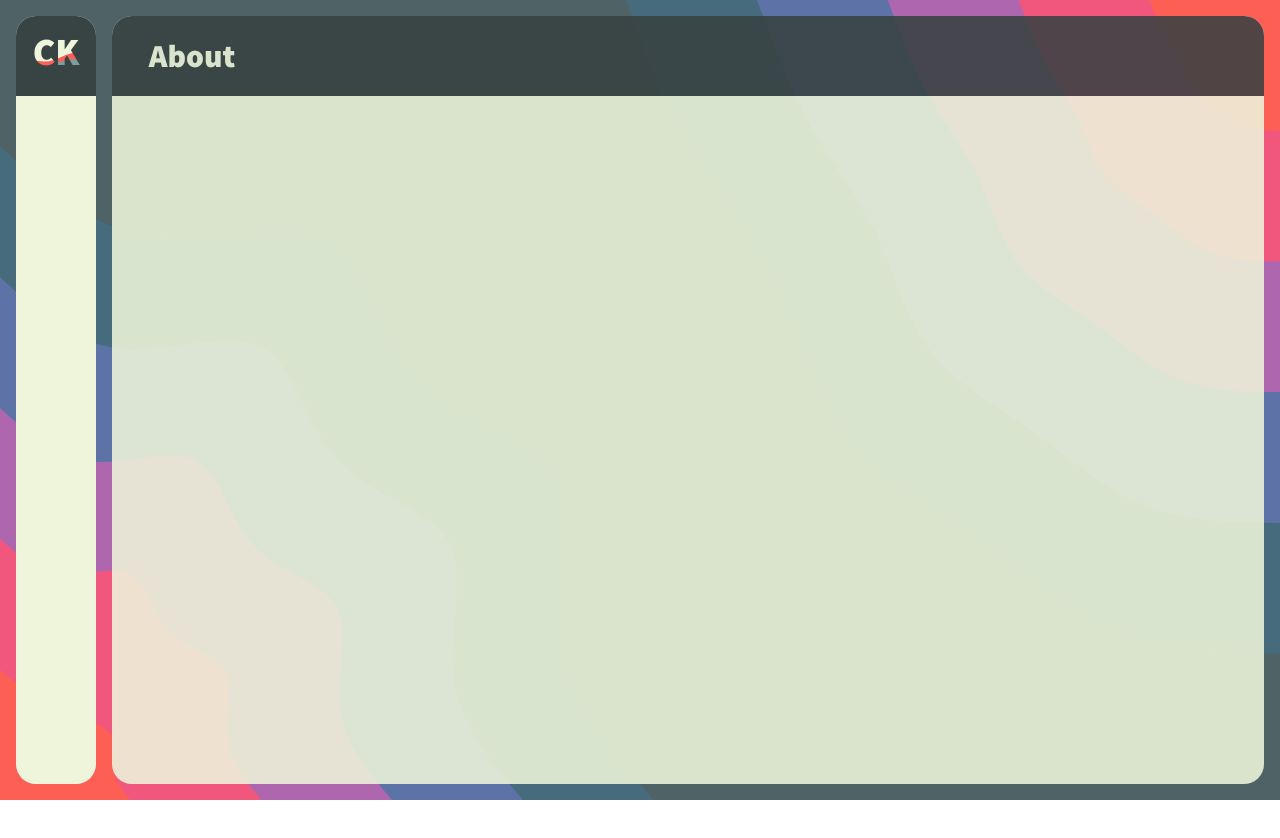
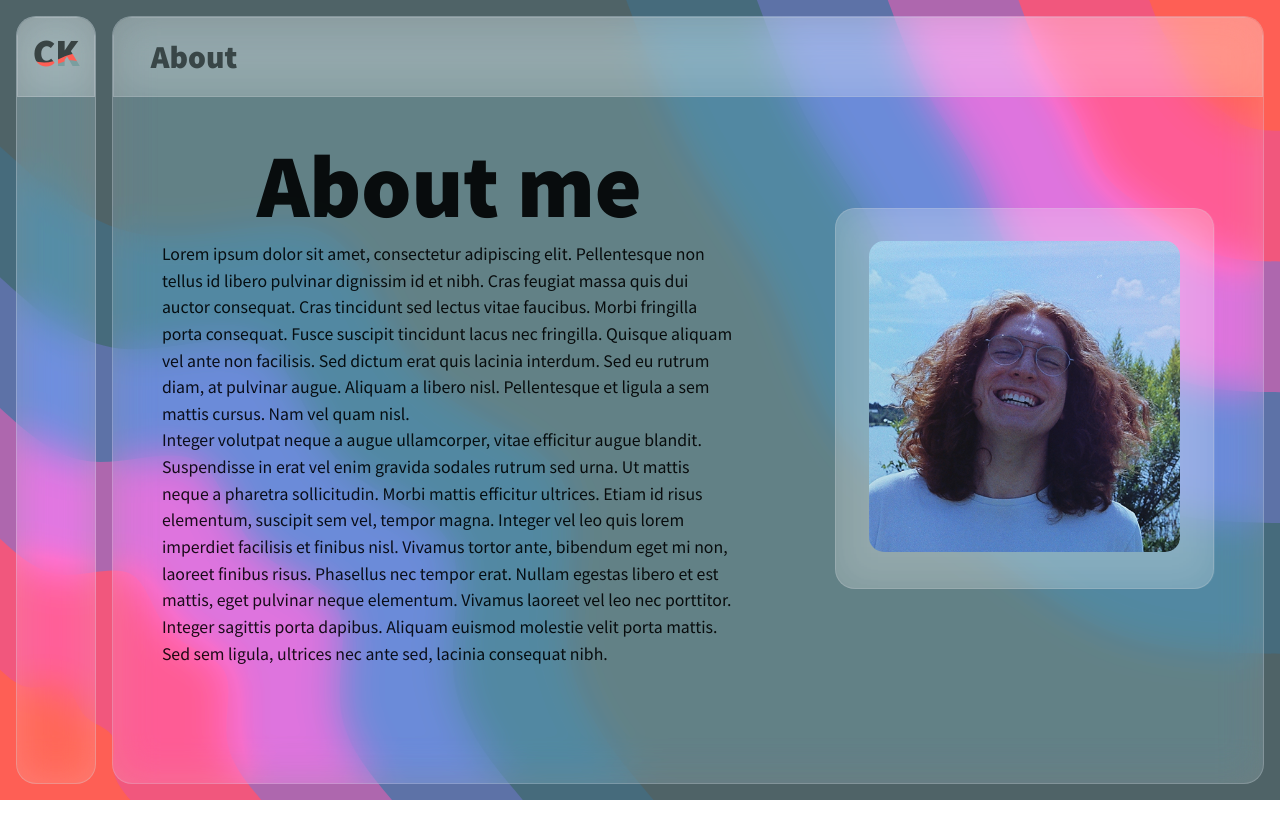
Before and after one commit to cameron-kirby/cameron-kirby-old, a React (Create React App) app in the folder client/: page /about in a window 1280 px wide. Shown: the top 838 px of the page. Built offline with nearby package versions, Linux system fonts and the light colour scheme; some icons are missing.

Commit message:
:sparkles: Add about page

```diff
--- a/client/src/components/Content.js
+++ b/client/src/components/Content.js
@@ -3,8 +3,10 @@ import styled from 'styled-components'
 import { Switch, Route } from "react-router-dom";
 
 // COMPONENTS
+import Panel from './Panel'
 import Home from './pages/Home'
-import Panel from './Panel'
+import About from './pages/About'
+
 
 const StyledContent = styled.div`
     width: 100%;
@@ -17,7 +19,7 @@ const Content = ({transition, setTransition}) => {
             <Switch>
                 <Route path="/about">
                     <Panel transition={transition} setTransition={setTransition}>
-
+                        <About></About>
                     </Panel>
                 </Route>
                 <Route path="/">
--- a/client/src/components/Nav.js
+++ b/client/src/components/Nav.js
@@ -14,13 +14,15 @@ const StyledNav = styled.nav`
     height: calc(100vh - 2rem);
     position: fixed;
     z-index: 5;
-
     border-radius:20px;
-    background-color: var(--red);
     transition: width .35s cubic-bezier(var(--transition-main), 1);
     overflow-y: auto;
     overflow-x: hidden;
-    background-color: var(--beige);
+
+    backdrop-filter: blur(20px) saturate(190%);
+    -webkit-backdrop-filter: blur(20px) saturate(190%);
+    background-color: rgba(255,255,255,0.2);
+    border: 1px solid rgba(209,213,219, 0.3);
 
     :hover {
         width: 16em;
@@ -50,7 +52,11 @@ const StyledNav = styled.nav`
         margin: 0 0 2em 0;
         width: 100%;
         height: 5em;
-        background: var(--black);
+        // Background
+        backdrop-filter: blur(20px) saturate(190%);
+        -webkit-backdrop-filter: blur(20px) saturate(190%);
+        background-color: rgba(255,255,255,0.2);
+        border: 1px solid rgba(209,213,219, 0.3);
     }
     .navbar-logo > .navbar-item-inner {
         width: calc(5rem - 8px);
@@ -80,11 +86,16 @@ const StyledNav = styled.nav`
         color: var(--black) ;
         border-radius: .25em;
         text-decoration: none;
+        border: 1px solid rgba(209,213,219, 0.0);
         transition: all .2s cubic-bezier(var(--transition-main), 1);
     }
     .navbar-item-inner:hover {
-        color: var(--beige);
-        background: var(--black);
+        color: var(--black);
+        // Background
+        backdrop-filter: blur(20px) saturate(190%);
+        -webkit-backdrop-filter: blur(20px) saturate(190%);
+        background-color: rgba(255,255,255,0.2);
+        border: 1px solid rgba(209,213,219, 0.3);
         box-shadow: 0 17px 30px -10px var(--black);
     }
     .navbar-item-inner-icon-wrapper {
@@ -127,7 +138,7 @@ const waveProps = {
         wave2: ["M 0 50 h 50 V 35 C 27 46 23 13 0 30 V 30 z", "M 0 50 h 50 V 34 C 33 19 25 47 0 42 V 42 z"],
     },
     waveColors: {
-        background: '#EEF5DB',
+        background: '#384343',
         wave1: '#FE5F55',
         wave2: '#7A9E9F'
     },
--- a/client/src/components/Panel.js
+++ b/client/src/components/Panel.js
@@ -16,13 +16,21 @@ const StyledPanel = styled.div`
     border-radius:20px;
     overflow-y: auto;
     overflow-x: hidden;
-    background-color: var(--beige);
+    // Background
+    backdrop-filter: blur(20px) saturate(190%);
+    -webkit-backdrop-filter: blur(20px) saturate(190%);
+    background-color: rgba(255,255,255,0.2);
+    border: 1px solid rgba(209,213,219, 0.3);
 
     .topbar {
         margin: 0 0 2em 0;
         width: 100%;
         height: 5em;
-        background: var(--black);
+        // Background
+        backdrop-filter: blur(20px) saturate(190%);
+        -webkit-backdrop-filter: blur(20px) saturate(190%);
+        background-color: rgba(255,255,255,0.2);
+        border: 1px solid rgba(209,213,219, 0.3);
 
         display: flex;
         align-items: center;
@@ -34,12 +42,12 @@ const StyledPanel = styled.div`
             font-size: 2em;
             line-height: 0.9;
             font-weight: 900;
-            color: var(--beige);
+            color: var(--black);
         }
     }
 `
 
-const Panel = ({ transition }) => {
+const Panel = ({ children, transition }) => {
     const animationRef = useRef(null)
 
     // Animation effect hook
@@ -70,6 +78,7 @@ const Panel = ({ transition }) => {
                     About
                 </div>
             </div>
+            {children}
         </StyledPanel>
     )
 }
--- a/client/src/components/pages/About.js
+++ b/client/src/components/pages/About.js
@@ -0,0 +1,55 @@
+import React from 'react'
+import styled from 'styled-components'
+
+// IMAGES
+import myface from '../../assets/myface.jpg'
+
+const StyledAbout = styled.div`
+    width: 100%;
+
+    display: flex;
+    justify-content: space-around;
+    align-items: center;
+
+    .about-text {
+        width: 50%;
+        p {
+            line-height: 1.5;
+            text-align: left;
+        }
+    }
+
+    .about-image {
+        padding: 2rem 1rem;
+        width: 33%;
+        // Background
+        backdrop-filter: blur(20px) saturate(190%);
+        -webkit-backdrop-filter: blur(20px) saturate(190%);
+        background-color: rgba(255,255,255,0.2);
+        border-radius:20px;
+        border: 1px solid rgba(209,213,219, 0.3);
+
+        img {
+            width: 90%;
+            border-radius:15px;
+        }
+    }
+`
+
+const About = () => {
+
+    return(
+        <StyledAbout>
+            <div className="about-text">
+                <h1>About me</h1>
+                <p>Lorem ipsum dolor sit amet, consectetur adipiscing elit. Pellentesque non tellus id libero pulvinar dignissim id et nibh. Cras feugiat massa quis dui auctor consequat. Cras tincidunt sed lectus vitae faucibus. Morbi fringilla porta consequat. Fusce suscipit tincidunt lacus nec fringilla. Quisque aliquam vel ante non facilisis. Sed dictum erat quis lacinia interdum. Sed eu rutrum diam, at pulvinar augue. Aliquam a libero nisl. Pellentesque et ligula a sem mattis cursus. Nam vel quam nisl.</p>
+                <p>Integer volutpat neque a augue ullamcorper, vitae efficitur augue blandit. Suspendisse in erat vel enim gravida sodales rutrum sed urna. Ut mattis neque a pharetra sollicitudin. Morbi mattis efficitur ultrices. Etiam id risus elementum, suscipit sem vel, tempor magna. Integer vel leo quis lorem imperdiet facilisis et finibus nisl. Vivamus tortor ante, bibendum eget mi non, laoreet finibus risus. Phasellus nec tempor erat. Nullam egestas libero et est mattis, eget pulvinar neque elementum. Vivamus laoreet vel leo nec porttitor. Integer sagittis porta dapibus. Aliquam euismod molestie velit porta mattis. Sed sem ligula, ultrices nec ante sed, lacinia consequat nibh.</p>
+            </div>
+            <div className="about-image">
+                <img src={myface} alt="myface" />
+            </div>
+        </StyledAbout>
+    )
+}
+
+export default About
```
Also changed, not shown: client/src/assets/myface.jpg (added).
